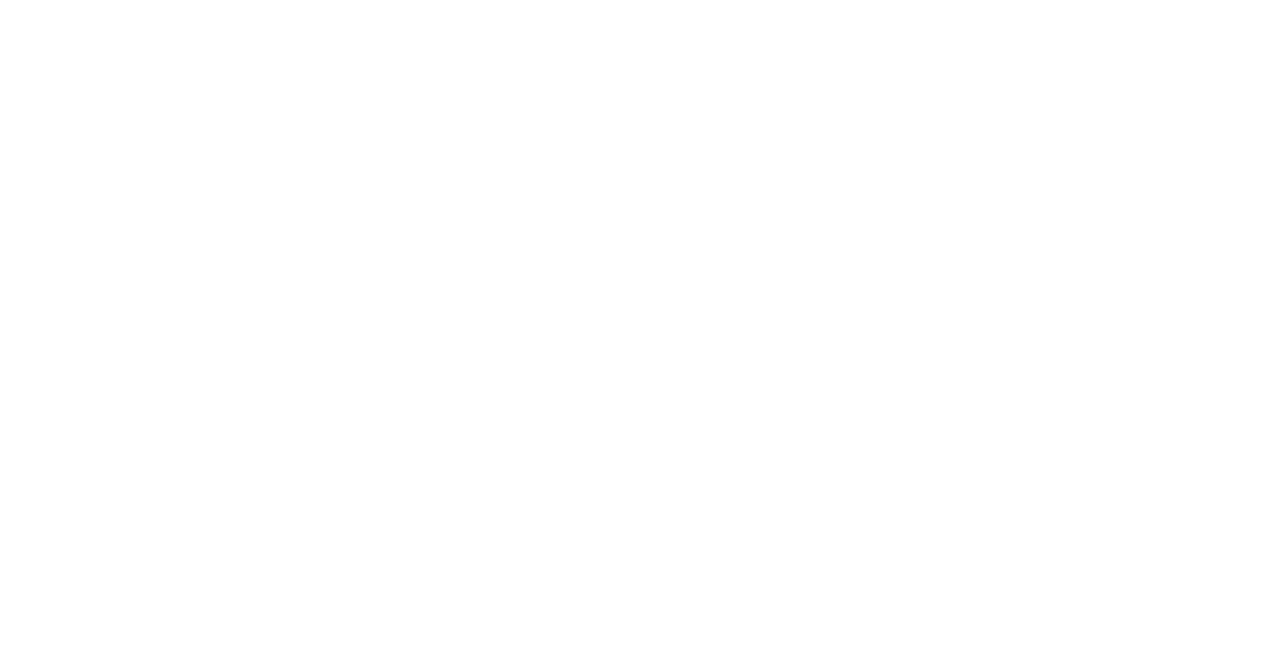
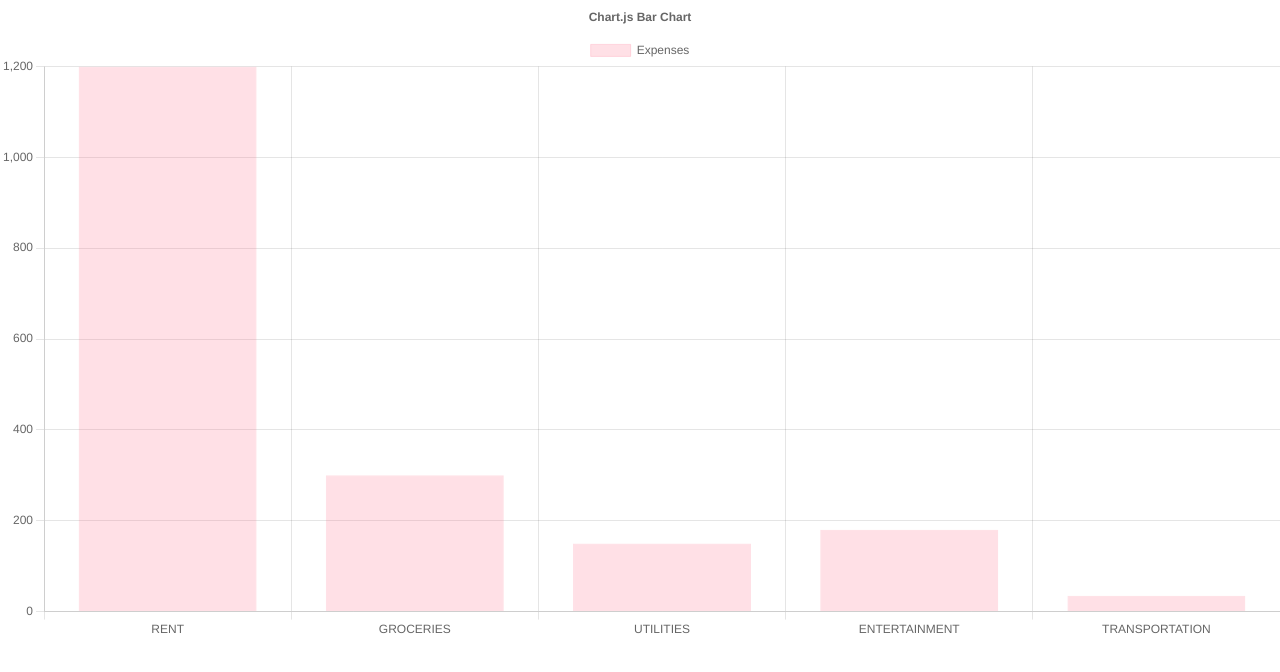
Before and after one commit to chaseltb/full-stack-stock-app, a React (Create React App) app in the folder client/lavadonut/: page /OrderHistory/1 in a window 1280 px wide. Before the commit this address had no page. Shown: the top 672 px of the page. Built offline with nearby package versions, Linux system fonts and the light colour scheme.

Commit message:
retrive userId, from somewhere so we know which portfolio to get

```diff
--- a/client/lavadonut/src/App.js
+++ b/client/lavadonut/src/App.js
@@ -9,7 +9,7 @@
       <Router>
         <Routes>
           <Route path="/" element={<AuthPage />}/>
-          <Route path="/OrderHistory" element={<OrderHistory />}/>
+          <Route path="/OrderHistory/:id" element={<OrderHistory />}/>
         </Routes>
       </Router>
     </>
--- a/client/lavadonut/src/OrderHistory.js
+++ b/client/lavadonut/src/OrderHistory.js
@@ -9,8 +9,17 @@
   Legend,
 } from "chart.js";
 import { Bar } from "react-chartjs-2";
+import { useEffect, useState } from "react";
+import { useParams } from "react-router-dom";
+
+// USE EFFECT TO FETCH PORTFOLIO FROM URL
+
+
 
 function OrderHistory() {
+
+    const { id } = useParams();
+
   ChartJS.register(
     CategoryScale,
     LinearScale,
```
